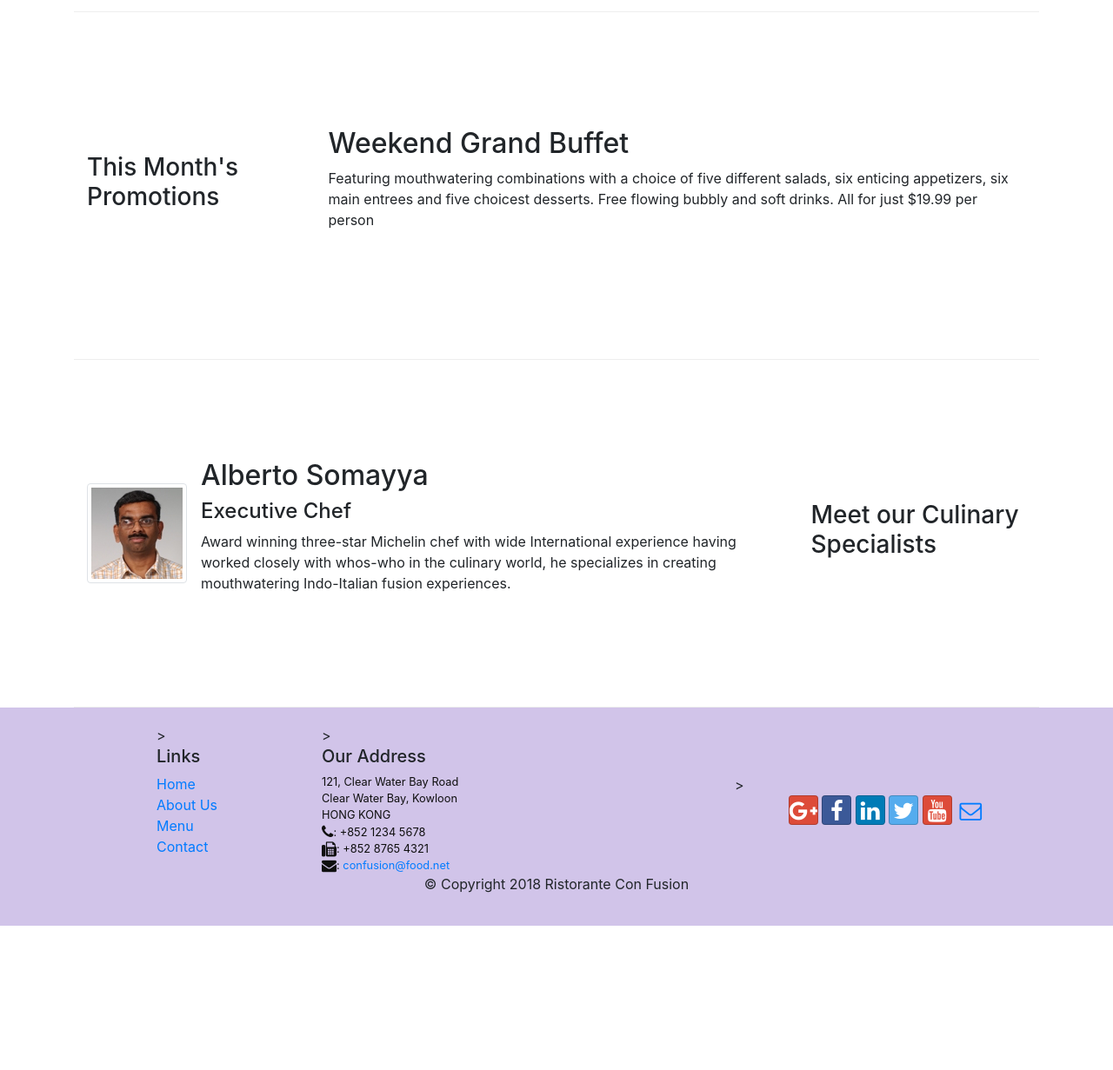
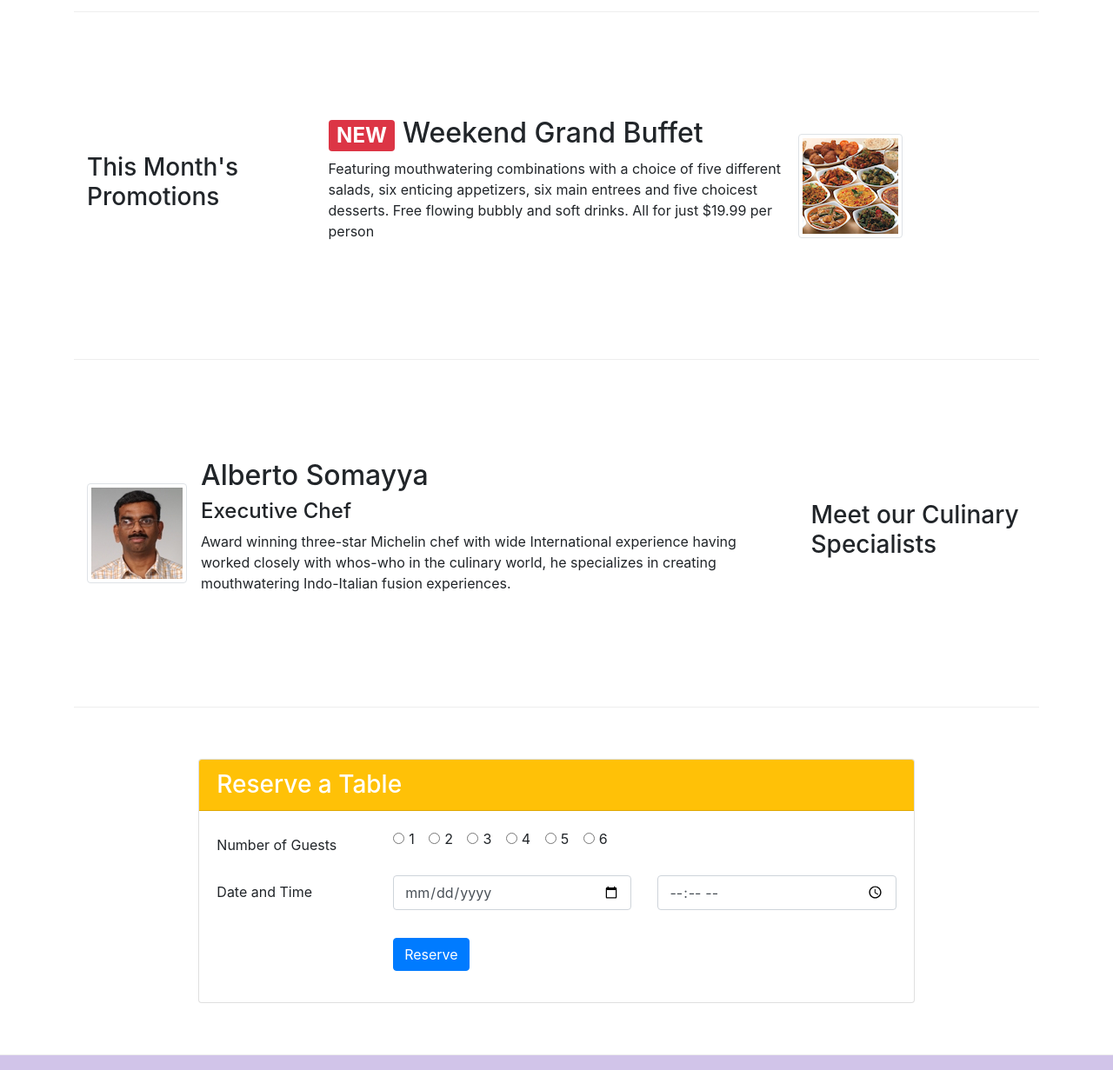
Before and after one commit to abhishek05102001/BOOTSTRAP, a website: page index.html in a window 1280 px wide. Shown: the part 720-1951 px from the top of the page at 87% size. Before the commit the page ends 1785 px from the top, so only its background shows below. Drawn offline with nearby package versions, Linux system fonts and the light colour scheme.

Commit message:
assignment 2

```diff
--- a/index.html
+++ b/index.html
@@ -34,6 +34,7 @@
 
           </div>
       </nav>
+
     <header class="jumbotron">
         <div class="container">
             <div class="row row-header">
@@ -44,6 +45,11 @@
                 <div class="col-12 col-sm align-self-center">
                    <img src="img/logo.png" class="img-fluid">
                </div>
+               <div class="col-12 mt-5 mt-sm-0 col-sm-3 text-center align-self-center">
+                    <div class="btn btn-warning btn-lg d-block text-black">
+                        <a class="text-secondary" href="#anchorreserve">Reserve Table</a>
+                    </div>
+                </div>
             </div>
         </div>
     </header>
@@ -69,15 +75,23 @@
         </div>
 
 
+
+
         <div class="row row-content align-items-center">
-            <div class="col-12 col-sm-4 col-md-3">
-                <h3>This Month's Promotions</h3>
-            </div>
-            <div class="col col-sm col-md">
-                <h2>Weekend Grand Buffet</h2>
-                <p>Featuring mouthwatering combinations with a choice of five different salads, six enticing appetizers, six main entrees and five choicest desserts. Free flowing bubbly and soft drinks. All for just $19.99 per person </p>
-            </div>
-        </div>
+                    <div class="col-sm-4 col-md-3 flex-first">
+                        <h3>This Month's Promotions</h3>
+                    </div>
+                    <div class="media-body col-6">
+                        <h2> <span class="badge badge-danger"> NEW </span> Weekend Grand Buffet</h2>
+                        <p class="hidden-xs-down">Featuring mouthwatering combinations with a choice of five different salads,
+                            six enticing appetizers, six main entrees and five choicest desserts.
+                            Free flowing bubbly and soft drinks. All for just $19.99 per person
+                        </p>
+                    </div>
+                    <div class="media flex-last">
+                        <img class="d-flex img-thumbnail align-self-center flex-last" src="img/buffet.png" alt="Buffet Month">
+                    </div>
+                </div>
 
         <div class="row row-content align-items-center">
             <div class="col-12 col-sm-4 order-sm-last col-md-3">
@@ -100,6 +114,68 @@
             </div>
         </div>
     </div>
+
+        <div class="row row-content align-items-center d-flex justify-content-center" id="anchorreserve">
+                    <div class="col-12 col-sm-8">
+                        <div class="card">
+                            <h3 class="card-header bg-warning text-white">Reserve a Table</h3>
+                            <div class="card-body">
+                                <form>
+                                    <div class="form-group row">
+                                        <label for="firstname" class="col-sm-3 col-form-label">Number of Guests</label>
+                                        <div class="col">
+                                            <div class="form-check form-check-inline">
+                                                <input class="form-check-input" type="radio" name="inlineRadioOptions" id="inlineRadio1" value="option1">
+                                                <label class="form-check-label" for="inlineRadio1">1</label>
+                                              </div>
+                                              <div class="form-check form-check-inline">
+                                                <input class="form-check-input" type="radio" name="inlineRadioOptions" id="inlineRadio2" value="option2">
+                                                <label class="form-check-label" for="inlineRadio2">2</label>
+                                              </div>
+                                              <div class="form-check form-check-inline">
+                                                <input class="form-check-input" type="radio" name="inlineRadioOptions" id="inlineRadio3" value="option3">
+                                                <label class="form-check-label" for="inlineRadio3">3</label>
+                                              </div>
+                                              <div class="form-check form-check-inline">
+                                                <input class="form-check-input" type="radio" name="inlineRadioOptions" id="inlineRadio3" value="option4">
+                                                <label class="form-check-label" for="inlineRadio4">4</label>
+                                              </div>
+                                              <div class="form-check form-check-inline">
+                                                <input class="form-check-input" type="radio" name="inlineRadioOptions" id="inlineRadio3" value="option5">
+                                                <label class="form-check-label" for="inlineRadio5">5</label>
+                                              </div>
+                                              <div class="form-check form-check-inline">
+                                                <input class="form-check-input" type="radio" name="inlineRadioOptions" id="inlineRadio3" value="option6">
+                                                <label class="form-check-label" for="inlineRadio6">6</label>
+                                              </div>
+                                        </div>
+                                    </div>
+                                    <div class="form-group row">
+                                        <label for="lastname" class="col-sm-3 col-form-label">Date and Time</label>
+                                        <div class="col">
+                                            <div class="form-group row">
+                                                <div class="col-12 col-sm-6">
+                                                    <input type="date" class="form-control" id="date" name="date" placeholder="Date">
+                                                </div>
+                                                <div class="col-12 col-sm-6">
+                                                    <input type="time" class="form-control" id="time" name="time" placeholder="Time">
+                                                </div>
+                                            </div>
+                                        </div>
+                                    </div>
+                                    <div class="form-group row">
+                                        <div class="col offset-sm-3 offset-0">
+                                            <button type="submit" class="btn btn-primary">Reserve</button>
+                                        </div>
+                                    </div>
+                                </form>
+                        </div>
+                       </div>
+                    </div>
+                </div>
+
+            </div>
+
 
     <footer class="footer">
         <div class="container">
```
